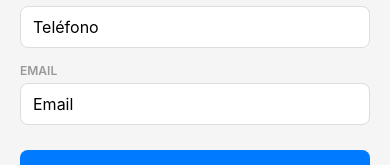
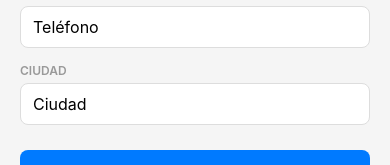
Before and after one commit to Aleja9992/Taller-, a React Native app in the folder listacontactos/: screen /Registrar in a window 390 px wide. Shown: the part 224-389 px from the top of the page. Built offline with nearby package versions, Linux system fonts and the light colour scheme; no server answers; the database is empty.

Commit message:
cambio de email ciudad en el input de registro

```diff
--- a/listacontactos/pantallas/RegistrarScreen.js
+++ b/listacontactos/pantallas/RegistrarScreen.js
@@ -6,7 +6,7 @@ import { addDoc, collection } from 'firebase/firestore';
 export default function RegistrarScreen({ navigation }) {
   const [nombre, setNombre] = useState('');
   const [telefono, setTelefono] = useState('');
-  const [email, setEmail] = useState('');
+  const [ciudad, setCiudad] = useState('');
   const [loading, setLoading] = useState(false);
 
   const registrarContacto = async () => {
@@ -24,7 +24,7 @@ export default function RegistrarScreen({ navigation }) {
       await addDoc(collection(db, 'contactos'), {
         nombre: nombre.trim(),
         telefono: telefono.trim(),
-        email: email.trim(),
+        ciudad: ciudad.trim(),
         fechaCreacion: new Date(),
       });
       Alert.alert('Éxito', 'Contacto registrado correctamente');
@@ -63,13 +63,13 @@ export default function RegistrarScreen({ navigation }) {
       </View>
 
       <View style={styles.inputContainer}>
-        <Text style={styles.label}>Email</Text>
+        <Text style={styles.label}>Ciudad</Text>
         <TextInput
           style={styles.input}
-          placeholder="Email"
-          value={email}
-          onChangeText={setEmail}
-          keyboardType="email-address"
+          placeholder="Ciudad"
+          value={ciudad}
+          onChangeText={setCiudad}
+          keyboardType="default"
         />
       </View>
 
```
